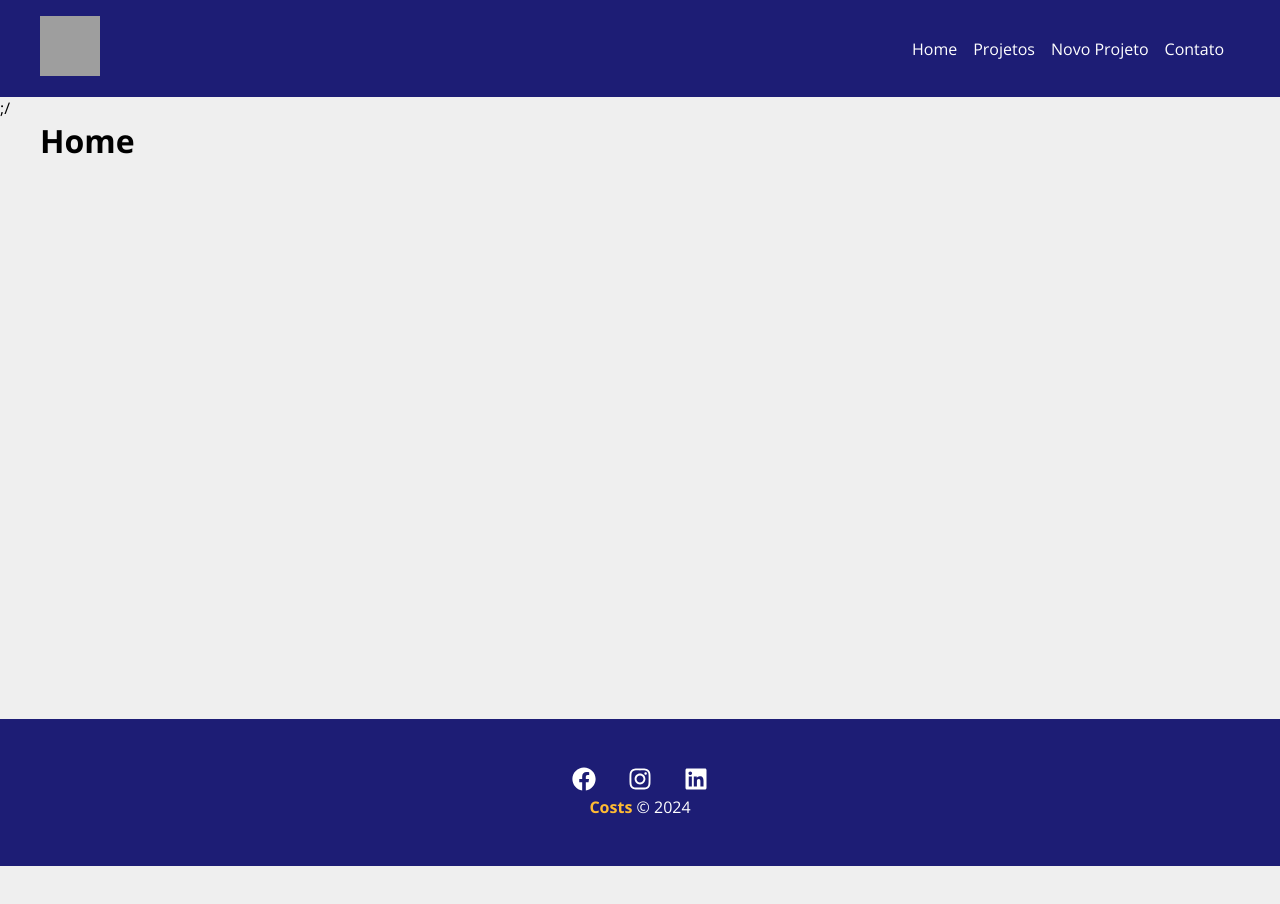
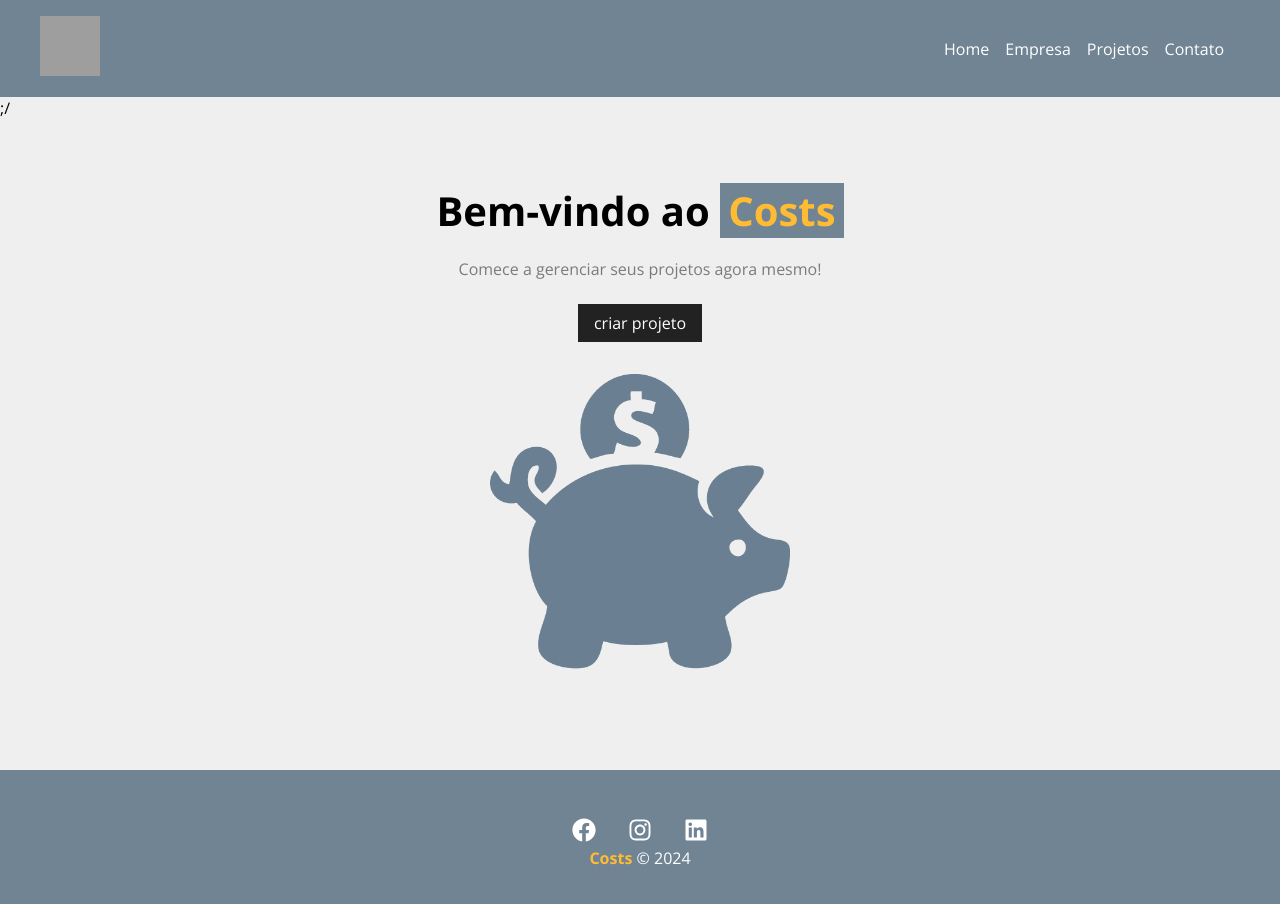
Before and after one commit to detonate001/projeto-costs, a React (Create React App) app in the folder meu-projeto/: page / in a window 1280 px wide. Shown: the top 904 px of the page. Before the commit the page ends 866 px from the top, so only its background shows below. Built offline with nearby package versions, Linux system fonts and the light colour scheme; grey boxes are pictures that could not be loaded.

Commit message:
Ajustando a Home

```diff
--- a/meu-projeto/src/App.js
+++ b/meu-projeto/src/App.js
@@ -2,12 +2,12 @@ import {BrowserRouter as Router,Routes,Route, Link} from 'react-router-dom'
 import Home from './components/pages/Home'
 import Contact from './components/pages/Contact'
 import NewProject from './components/pages/NewProject'
-
 import Footer from './components/layout/Footer'
 
 import Container from './components/layout/Container'
 import Barnav from './components/layout/Barnav'
 import Projects from './components/pages/Projects'
+
 
 
 function App() {
@@ -22,8 +22,7 @@ function App() {
             <Route path='/' exact='true' element={<Home/>}></Route>
             <Route path='/contact' element={<Contact/>}></Route>
             <Route path='/projects' element={<Projects/>}></Route>
-
-            <Route path='/newproject' element={<NewProject/>}></Route>
+            <Route path="/newproject" element={<NewProject />}/>
           </Routes>
           </Container>
      <Footer/>
--- a/meu-projeto/src/components/layout/Barnav.js
+++ b/meu-projeto/src/components/layout/Barnav.js
@@ -3,7 +3,7 @@
 import { Link } from 'react-router-dom'
 import Container from './Container'
 import styles from './Barnav.module.css'
-import logo from '.././img/logo.png.png'
+import logo from '../layout/img/logo.png.png'
 
 
 function Barnav () {
@@ -15,8 +15,8 @@ function Barnav () {
             </Link>
             <ul className={styles.list}>
                 <li className={styles.item}><Link to="/">Home</Link></li>
-                <li className={styles.item}><Link to="/projects">Projetos</Link></li>
-                <li className={styles.item}><Link to="/newproject">Novo Projeto</Link></li>
+                <li className={styles.item}><Link to="/projects">Empresa</Link></li>
+                <li className={styles.item}><Link to="/newproject">Projetos</Link></li>
                 <li className={styles.item}><Link to="/contact">Contato</Link></li>
             </ul>
 
--- a/meu-projeto/src/components/layout/Barnav.module.css
+++ b/meu-projeto/src/components/layout/Barnav.module.css
@@ -1,7 +1,7 @@
 .barnav {
     display: flex;
     justify-content: space-between;
-    background-color: rgb(29, 29, 117);
+    background-color: #708494;
     padding: 1em;
 }
 
--- a/meu-projeto/src/components/layout/Footer.module.css
+++ b/meu-projeto/src/components/layout/Footer.module.css
@@ -1,5 +1,5 @@
 .footer {
-    background-color: rgb(29, 29, 117);
+    background-color: #708494;
     color: #fff;
     padding: 3em;
     text-align: center;
--- /dev/null
+++ b/meu-projeto/src/components/layout/LinkButton.js
@@ -0,0 +1,14 @@
+import { Link } from 'react-router-dom'
+import styles from './LinkButton.module.css'
+
+
+function LinkButton ({ to, text }) {
+    return(
+     <Link className={styles.btn} to={to}>
+        {text}
+     </Link>
+
+    )
+}
+
+export default LinkButton
--- /dev/null
+++ b/meu-projeto/src/components/layout/LinkButton.module.css
@@ -0,0 +1,11 @@
+.btn {
+    background-color: #222;
+    color: #fff;
+    padding: 0.5em 1em;
+    text-decoration: none;
+    transition: 0.5s;
+}
+
+.btn:hover {
+    color: #ffbb33;
+}
--- a/meu-projeto/src/components/pages/Home.js
+++ b/meu-projeto/src/components/pages/Home.js
@@ -1,6 +1,18 @@
+import styles from './Home.module.css'
+import savings from '../layout/img/pngwing.com.png'
+import LinkButton from '../layout/LinkButton'
+
+
 function Home () {
     return(
-        <h1>Home</h1>
+        <section className={styles.home_container}>
+        <h1>Bem-vindo ao <span>Costs</span></h1>
+        <p1>Comece a gerenciar seus projetos agora mesmo!</p1>
+        <LinkButton to="/newproject" text="criar projeto"/>
+        <img src={savings} alt="Costs" />
+        </section>
+
+
     )
 }
 
--- /dev/null
+++ b/meu-projeto/src/components/pages/Home.module.css
@@ -0,0 +1,31 @@
+.home_container {
+    width: 100%;
+    display: flex;
+    flex-direction: column;
+    align-items: center;
+    justify-content: center;
+    padding: 4em;
+
+}
+
+.home_container h1 {
+    font-size: 2.5em;
+    margin-bottom: .5em;
+
+}
+
+.home_container h1 span {
+    color: #ffbb33;
+    padding: 0 .2em;
+    background-color: #708494;
+}
+
+.home_container p1 {
+    margin-bottom: 1.5em;
+    color: #7b7b7b;
+}
+
+.home_container img{
+    width: 300px;
+    margin: 2em 0;
+}
```
Also changed, not shown: meu-projeto/src/components/layout/img/pngwing.com.png (added).
